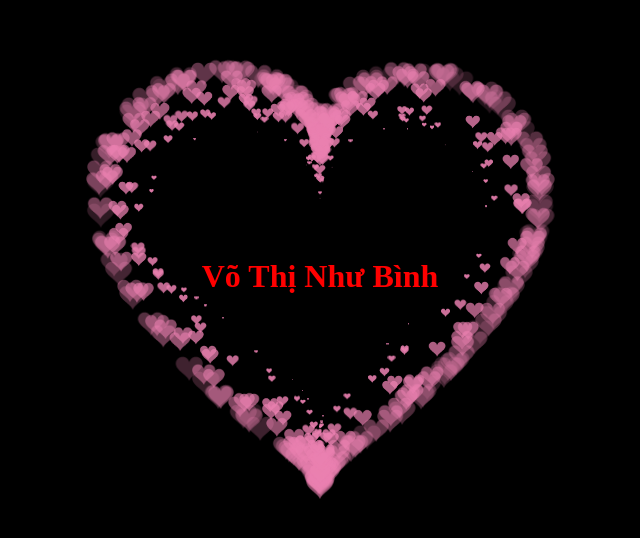
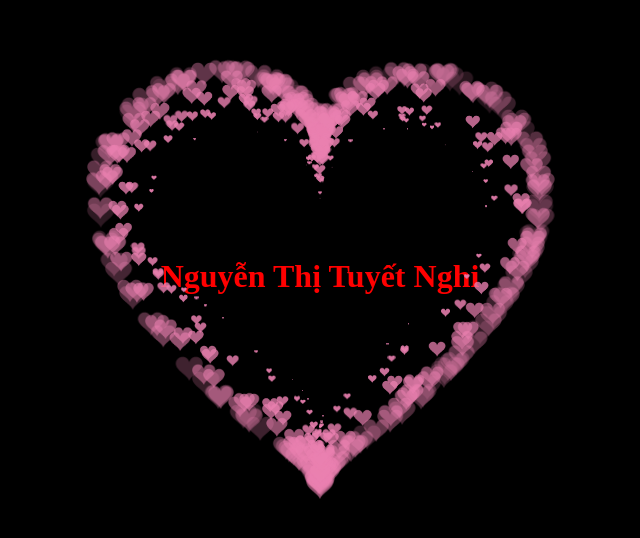
Before and after one commit to Pijuteam/This-surprise-is-for-you, a plain HTML site: page index.html in a window 1280 px wide. Shown: the part 124-662 px from the top of the page, without its empty margins (320-960 px from the left). Drawn offline with Linux system fonts and the light colour scheme.

Commit message:
Update index.html

```diff
--- a/index.html
+++ b/index.html
@@ -555,7 +555,7 @@ render();
 
 <body>
 
-  <h1>Võ Thị Như Bình</h1>
+  <h1>Nguyễn Thị Tuyết Nghi</h1>
 
   <div class="box">
 
```
